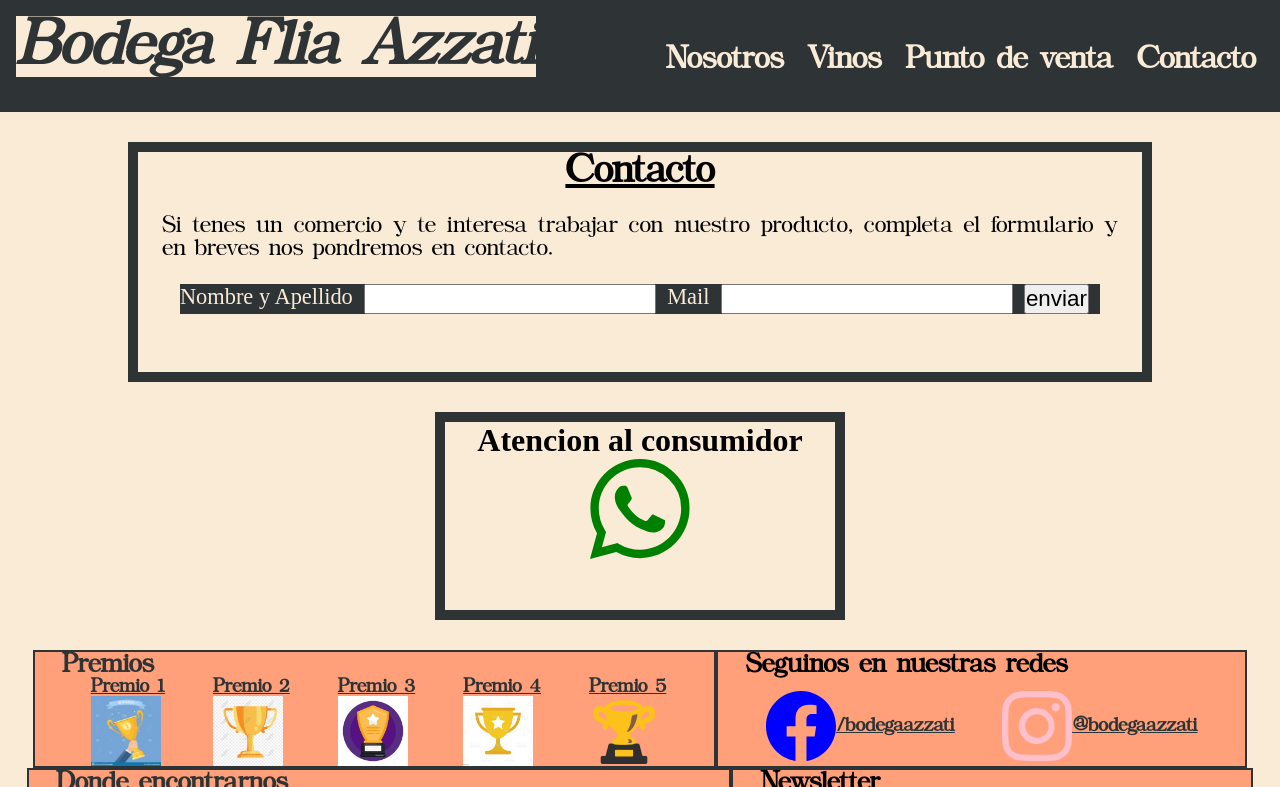
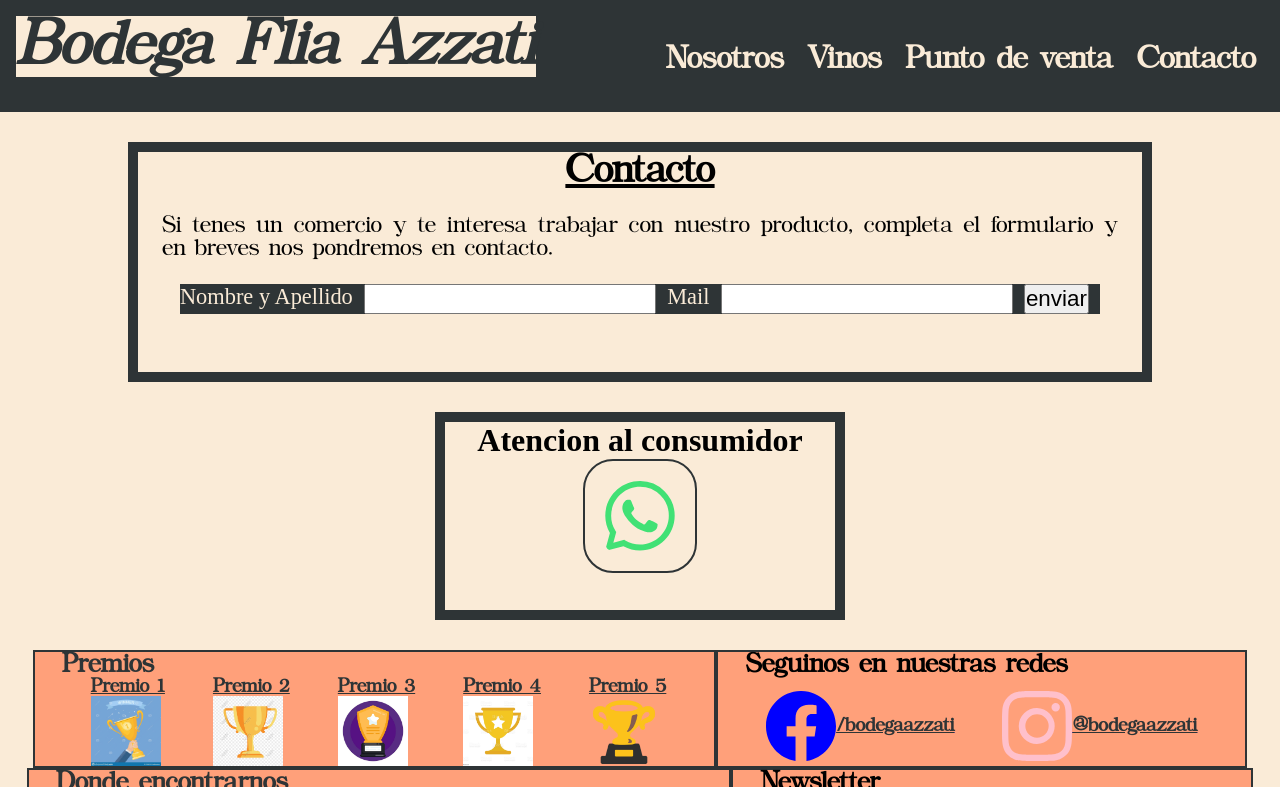
Before and after one commit to Slekram/bodega-azzati, a plain HTML site: page src/views/contacto.html in a window 1280 px wide. Shown: the top 787 px of the page. Drawn offline with Linux system fonts and the light colour scheme; files whose address does not match are found by name.

Commit message:
animacion para el boton de watsapp en la pagina contacto

```diff
--- a/css/style.css
+++ b/css/style.css
@@ -382,6 +382,41 @@ header nav ul li a{
     align-items: center;
     border: #2e3436 10px solid;
 }
+
+
+/* Animacion para el boton de watsapp */
+
+.boton-wsup {
+
+    fill: #41e175;
+    border: #2e3436 solid 2px;
+    background-color: #FAEBD7;
+    border-radius: 30px;
+    padding: 20px;
+}
+
+.animacion-wsup:hover{
+    animation-name: boton-wsup;
+    animation-duration: 10s;
+}
+
+@keyframes boton-wsup{
+
+
+
+
+    50%{
+
+        background-color: #41e175;
+        fill: #FAEBD7;
+        transform: scale(2);
+    }
+
+    70%{
+        border-radius: 20% 30% 90% 70%;
+    }
+}
+
 
 
 /* FOOTER --------------------------------------------------------*/
--- a/src/views/contacto.html
+++ b/src/views/contacto.html
@@ -41,9 +41,11 @@
         <section class="atencion-consumidor">
             <h3>Atencion al consumidor</h3>  <!--link a contacto telefonico por whatsapp-->
             <a href="https://wa.me/+5491100000000" target="_blank" >
-                <svg xmlns="http://www.w3.org/2000/svg" width="100" height="100" fill="green" class="bi bi-whatsapp" viewBox="0 0 16 16">
-                    <path d="M13.601 2.326A7.854 7.854 0 0 0 7.994 0C3.627 0 .068 3.558.064 7.926c0 1.399.366 2.76 1.057 3.965L0 16l4.204-1.102a7.933 7.933 0 0 0 3.79.965h.004c4.368 0 7.926-3.558 7.93-7.93A7.898 7.898 0 0 0 13.6 2.326zM7.994 14.521a6.573 6.573 0 0 1-3.356-.92l-.24-.144-2.494.654.666-2.433-.156-.251a6.56 6.56 0 0 1-1.007-3.505c0-3.626 2.957-6.584 6.591-6.584a6.56 6.56 0 0 1 4.66 1.931 6.557 6.557 0 0 1 1.928 4.66c-.004 3.639-2.961 6.592-6.592 6.592zm3.615-4.934c-.197-.099-1.17-.578-1.353-.646-.182-.065-.315-.099-.445.099-.133.197-.513.646-.627.775-.114.133-.232.148-.43.05-.197-.1-.836-.308-1.592-.985-.59-.525-.985-1.175-1.103-1.372-.114-.198-.011-.304.088-.403.087-.088.197-.232.296-.346.1-.114.133-.198.198-.33.065-.134.034-.248-.015-.347-.05-.099-.445-1.076-.612-1.47-.16-.389-.323-.335-.445-.34-.114-.007-.247-.007-.38-.007a.729.729 0 0 0-.529.247c-.182.198-.691.677-.691 1.654 0 .977.71 1.916.81 2.049.098.133 1.394 2.132 3.383 2.992.47.205.84.326 1.129.418.475.152.904.129 1.246.08.38-.058 1.171-.48 1.338-.943.164-.464.164-.86.114-.943-.049-.084-.182-.133-.38-.232z"/>
-                </svg>
+
+                    <svg class="boton-wsup animacion-wsup" xmlns="http://www.w3.org/2000/svg" width="70" height="70" fill="green" class="bi bi-whatsapp" viewBox="0 0 16 16">
+                        <path d="M13.601 2.326A7.854 7.854 0 0 0 7.994 0C3.627 0 .068 3.558.064 7.926c0 1.399.366 2.76 1.057 3.965L0 16l4.204-1.102a7.933 7.933 0 0 0 3.79.965h.004c4.368 0 7.926-3.558 7.93-7.93A7.898 7.898 0 0 0 13.6 2.326zM7.994 14.521a6.573 6.573 0 0 1-3.356-.92l-.24-.144-2.494.654.666-2.433-.156-.251a6.56 6.56 0 0 1-1.007-3.505c0-3.626 2.957-6.584 6.591-6.584a6.56 6.56 0 0 1 4.66 1.931 6.557 6.557 0 0 1 1.928 4.66c-.004 3.639-2.961 6.592-6.592 6.592zm3.615-4.934c-.197-.099-1.17-.578-1.353-.646-.182-.065-.315-.099-.445.099-.133.197-.513.646-.627.775-.114.133-.232.148-.43.05-.197-.1-.836-.308-1.592-.985-.59-.525-.985-1.175-1.103-1.372-.114-.198-.011-.304.088-.403.087-.088.197-.232.296-.346.1-.114.133-.198.198-.33.065-.134.034-.248-.015-.347-.05-.099-.445-1.076-.612-1.47-.16-.389-.323-.335-.445-.34-.114-.007-.247-.007-.38-.007a.729.729 0 0 0-.529.247c-.182.198-.691.677-.691 1.654 0 .977.71 1.916.81 2.049.098.133 1.394 2.132 3.383 2.992.47.205.84.326 1.129.418.475.152.904.129 1.246.08.38-.058 1.171-.48 1.338-.943.164-.464.164-.86.114-.943-.049-.084-.182-.133-.38-.232z"/>
+                    </svg>
+
             </a>
         </section>
         <footer> <!--Tiene 5 secciones diferenciadas-->
```
